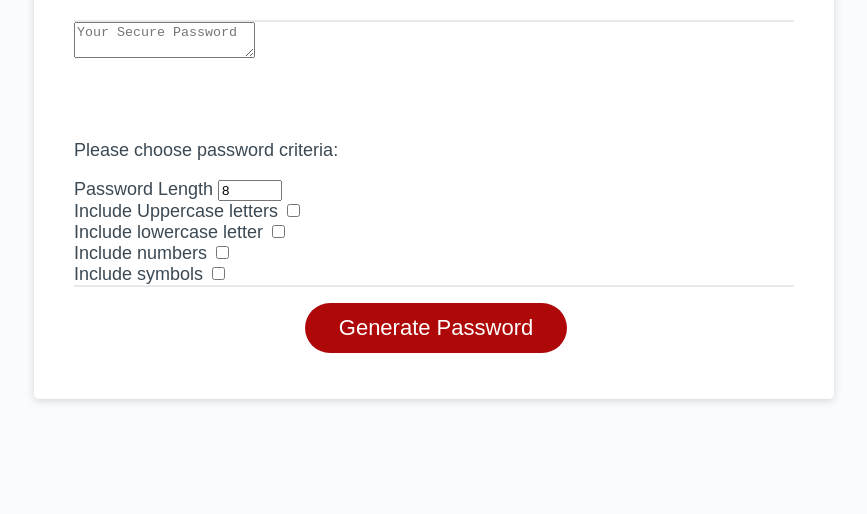
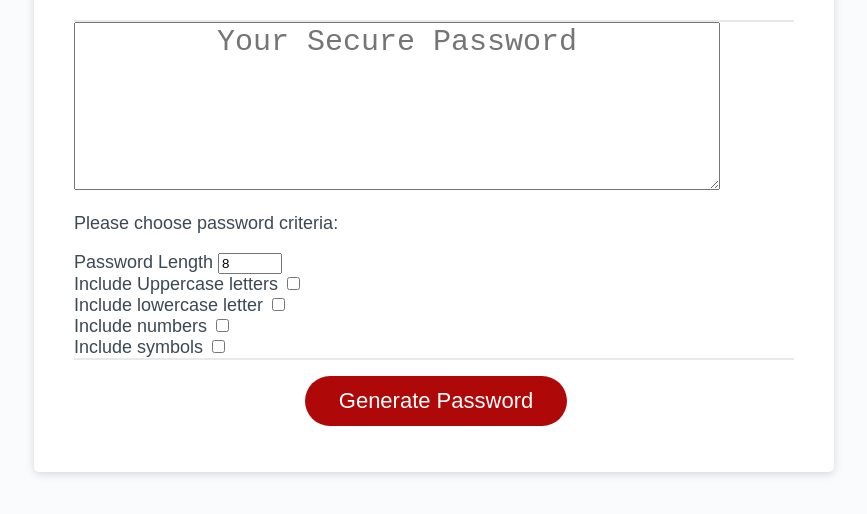
Before and after one commit to latoyadawson/password-generator, a plain HTML site: page index.html in a window 1280 px wide. Both pictures are taken after a click on the button "Generate Password". Shown: the part 216-730 px from the top of the page, without its empty margins (206-1073 px from the left). Drawn offline with Linux system fonts and the light colour scheme.

Commit message:
correcting functionality

```diff
--- a/index.html
+++ b/index.html
@@ -22,10 +22,12 @@
             id="result"
             placeholder="Your Secure Password"
             aria-label="Generated Password"
+            style=" margin: 0px; width: 646px; height: 168px;"
           ></textarea>
         </div>
+        <div class= "requirements" id="criteria">
           <p>Please choose password criteria:</p>
-        <div class= "requirements">
+          <div >
             <div class="setting">
               <labe for="length">Password Length </label>
               <input type="number" id="length" min="8" max="128" value="8" />
@@ -47,6 +49,7 @@
               <input type="checkbox" id="symbols"/>
             </div>
           </div>
+        </div>
         <div class="card-footer">
           <button id="generate" class="btn">Generate Password</button>
         </div>
--- a/script.js
+++ b/script.js
@@ -6,6 +6,7 @@ const lowercaseEl = document.getElementById('lowercase');
 const numbersEl = document.getElementById('numbers');
 const symbolsEl = document.getElementById('symbols');
 const generateEl = document.getElementById('generate');
+
 
 //function for random elements
 const randomFunc = {
@@ -26,7 +27,7 @@ function generatePassword(lower, upper, number, symbol, length) {
 		return '';
 	}
 
-	// create a loop
+	// create a loop to go through different  passowrd requirements
 	for(let i=0; i<length; i+=typesCount) {
 		typesArr.forEach(type => {
 			const funcName = Object.keys(type)[0];
@@ -39,6 +40,7 @@ function generatePassword(lower, upper, number, symbol, length) {
 	return finalPassword;
 }
 
+//generator random requirements - http:www.net-comber.com/charset.html
 function getRandomLower() {
 	return String.fromCharCode(Math.floor(Math.random() * 26) + 97);
 }
@@ -55,16 +57,26 @@ function getRandomSymbol() {
 	const symbols = '!@#$%^&*(){}[]=<>/,.'
 	return symbols[Math.floor(Math.random() * symbols.length)];
 }
+
+
+//function to present passowrd criteria on click
+function passwordCriteria () {
+	// generate the div with class of requirements
+	document.getElementById('criteria').style.visibility ="visible";
+	document.getElementById('criteria').style.display ="block";
+}
+
+
 // check to see if check box is clicked. '
 function validate() {
-  if (uppercase.checked == false || lowercase.checked == false || numbers.checked == false || symbols.checked == false ) {
-    alert( "You need to check at least 1 field to generate a password" );
-    return false;
-  }
+	if (!uppercase.checked && !lowercase.checked && !numbers.checked && !symbols.checked) {
+	  alert( "You need to check at least 1 field to generate a password" );
+	  return false;
+	}
 }
 
-//generate event
-generate.addEventListener('click', () => {
+//function for generating password
+function passwordGenerator () {
 	const length = +lengthEl.value;
 	const hasLower = lowercaseEl.checked;
 	const hasUpper = uppercaseEl.checked;
@@ -72,9 +84,25 @@ generate.addEventListener('click', () => {
 	const hasSymbol = symbolsEl.checked;
 
 
-  resultEl.innerText = generatePassword(hasLower, hasUpper, hasNumber, hasSymbol, length);
+  	resultEl.innerText = generatePassword(hasLower, hasUpper, hasNumber, hasSymbol, length);
 
-  validate();
+
+}
+//generate event
+generate.addEventListener('click', () => {
+	//1st click call passwordCriterai fucntion to appear
+	if (document.getElementById('criteria').style.visibility != "visible") {
+		passwordCriteria();
+	} else {
+		//2nd click validate that one of the minimum of 1 criteria has been checked / If it has generate password /else generate alert prompt
+		validate();
+		passwordGenerator();
+	}
+
+
+
+
+
 });
 
 
--- a/style.css
+++ b/style.css
@@ -52,6 +52,10 @@ header {
 
 .card-body {
   min-height: 100px;
+}
+.card-body textarea {
+  font-size: 30px;
+  text-align: center;
 }
 
 .card-footer {
@@ -118,6 +122,11 @@ button[disabled] {
   overflow: hidden;
 }
 
+.requirements {
+  visibility: hidden;
+}
+
+
 @media (max-width: 690px) {
   .btn {
     font-size: 1rem;
```
Lines whose indentation alone changed are shown as unchanged.
